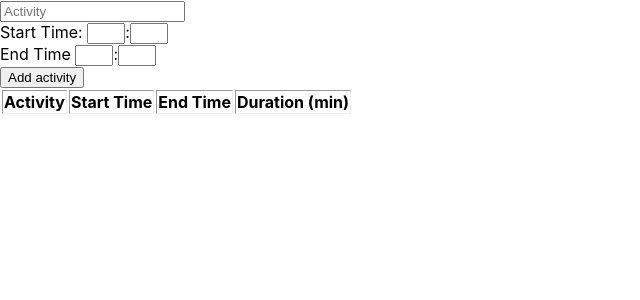
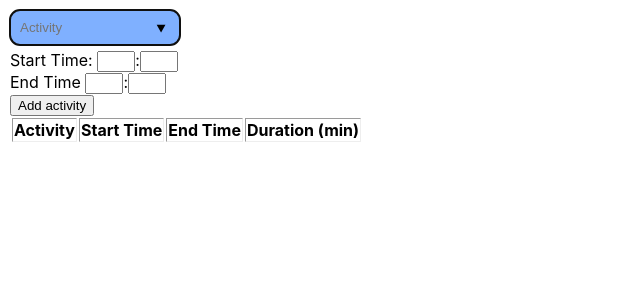
Before and after one commit to cwoo1236/time-tracker, a React (Create React App) app: page / in a window 1280 px wide. Shown: the top 300 px of the page, without its empty margins (0-640 px from the left). Built offline with nearby package versions, Linux system fonts and the light colour scheme; the HTML template or start-up script is replaced by a standard one.

Commit message:
small css changes

```diff
--- a/src/App.css
+++ b/src/App.css
@@ -5,3 +5,16 @@ table {
 .timeInput {
   width: 30px;
 }
+
+#outer {
+  margin: 10px;
+}
+
+#activityInput {
+  margin: 0 0 5px 0;
+  padding: 10px;
+  width: 150px;
+  background-color: rgba(0, 98, 255, 0.5);
+  border-radius: 10px;;
+  border: 0;
+}
--- a/src/App.js
+++ b/src/App.js
@@ -22,7 +22,7 @@ function App() {
     const endTime = new Date();
     endTime.setHours(formValues.endHour);
     endTime.setMinutes(formValues.endMin);
-    formValues.duration = (endTime - startTime) / 60000; // convert to minutes
+    formValues.duration = Math.floor((endTime - startTime) / 60000); // convert to minutes
     setRecords([...records, formValues]);
     setFormValues({
       activity: "",
@@ -35,15 +35,29 @@ function App() {
   };
 
   return (
-    <div>
+    <div id="outer">
 
-    <form method="post" onSubmit={handleSubmit}>
-      <input
+    <form onSubmit={handleSubmit}>
+      <input id="activityInput"
+        list='options'
         name="activity"
         placeholder="Activity"
         value={formValues.activity}
         onChange={(e) => setFormValues({...formValues, activity: e.target.value})}
+        required autoFocus
       />
+      <datalist id='options'>
+        <option value='sleep'>sleep</option>
+        <option value='eat'>eat</option>
+        <option value='gym'>gym</option>
+        <option value='exerciseOther'>exercise (other)</option>
+        <option value='cook'>cook</option>
+        <option value='downtime'>downtime</option>
+        <option value='in class'>in class</option>
+        <option value='classwork'>classwork</option>
+        <option value='prof dev'>professional development</option>
+        <option value='social time'>social time</option>
+      </datalist>
       <br />
       <div>
         Start Time:&nbsp;
@@ -53,7 +67,8 @@ function App() {
           onChange={(e) => setFormValues({...formValues, startHour: e.target.value})
           }
           name="startHour"
-          pattern="\d{1,2}"/>
+          pattern="\d{1,2}"
+          required/>
           :
         <input
           className='timeInput'
@@ -61,7 +76,8 @@ function App() {
           onChange={(e) => setFormValues({...formValues, startMin: e.target.value})
           }
           name="startMin"
-          pattern="\d{2}"/>
+          pattern="\d{2}"
+          required/>
       </div>
       <div>End Time&nbsp;
       <input
@@ -69,14 +85,16 @@ function App() {
         value={formValues.endHour}
         onChange={(e) => setFormValues({...formValues, endHour: e.target.value})}
         name="endHour"
-        pattern="\d{1,2}"/>
+        pattern="\d{1,2}"
+        required/>
         :
       <input
         className='timeInput'
         value={formValues.endMin}
         onChange={(e) => setFormValues({...formValues, endMin: e.target.value})}
         name="endMin"
-        pattern="\d{2}"/>
+        pattern="\d{2}"
+        required/>
       </div>
       <button type="submit">Add activity</button>
     </form>
```
